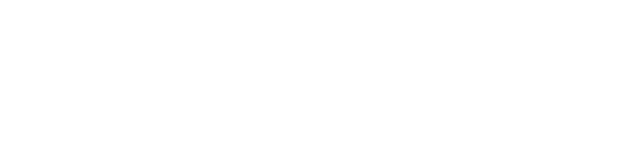
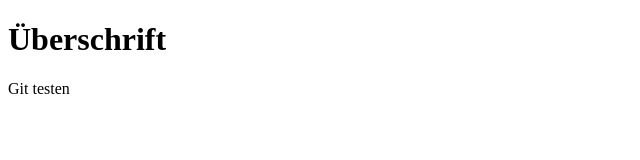
Before and after one commit to FederDonut/test, a plain HTML site: page index.html in a window 1280 px wide. Shown: the whole page, without its empty margins (0-640 px from the left). Drawn offline with Linux system fonts and the light colour scheme.

Commit message:
testcommit

```diff
--- a/index.html
+++ b/index.html
@@ -7,5 +7,8 @@
 </head>
 <body>
 
+    <h1>Überschrift</h1>
+    <p>Git testen</p>
+
 </body>
 </html>
```
